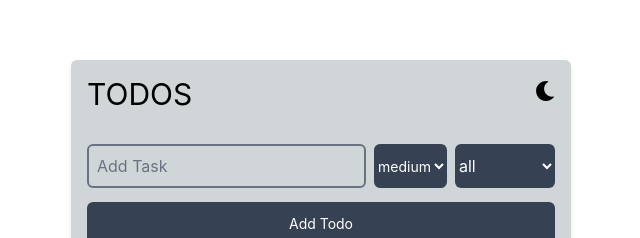
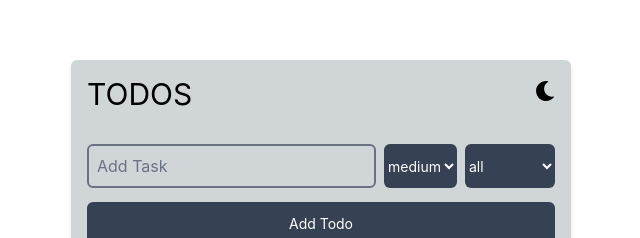
Before and after one commit to mohammad-ghf/todo-app, a React (Vite) app: page / in a window 1280 px wide. Shown: the part 157-395 px from the top of the page, without its empty margins (319-959 px from the left). Built offline with nearby package versions, Linux system fonts and the light colour scheme.

Commit message:
chenge ui

```diff
--- a/src/components/TodoForm.tsx
+++ b/src/components/TodoForm.tsx
@@ -41,7 +41,7 @@ const TodoForm = ({
       <select
         onChange={(e) => setFilter(e.target.value as Filter)}
         value={filter}
-        className="bg-gray-700 dark:bg-purple-800 dark:hover:bg-purple-900 text-white rounded-md cursor-pointer outline-none"
+        className="bg-gray-700 dark:bg-purple-800 dark:hover:bg-purple-900 text-white rounded-md cursor-pointer outline-none text-sm"
       >
         <option className="cursor-pointer" value="all">all</option>
         <option className="cursor-pointer" value="active">active</option>
```
